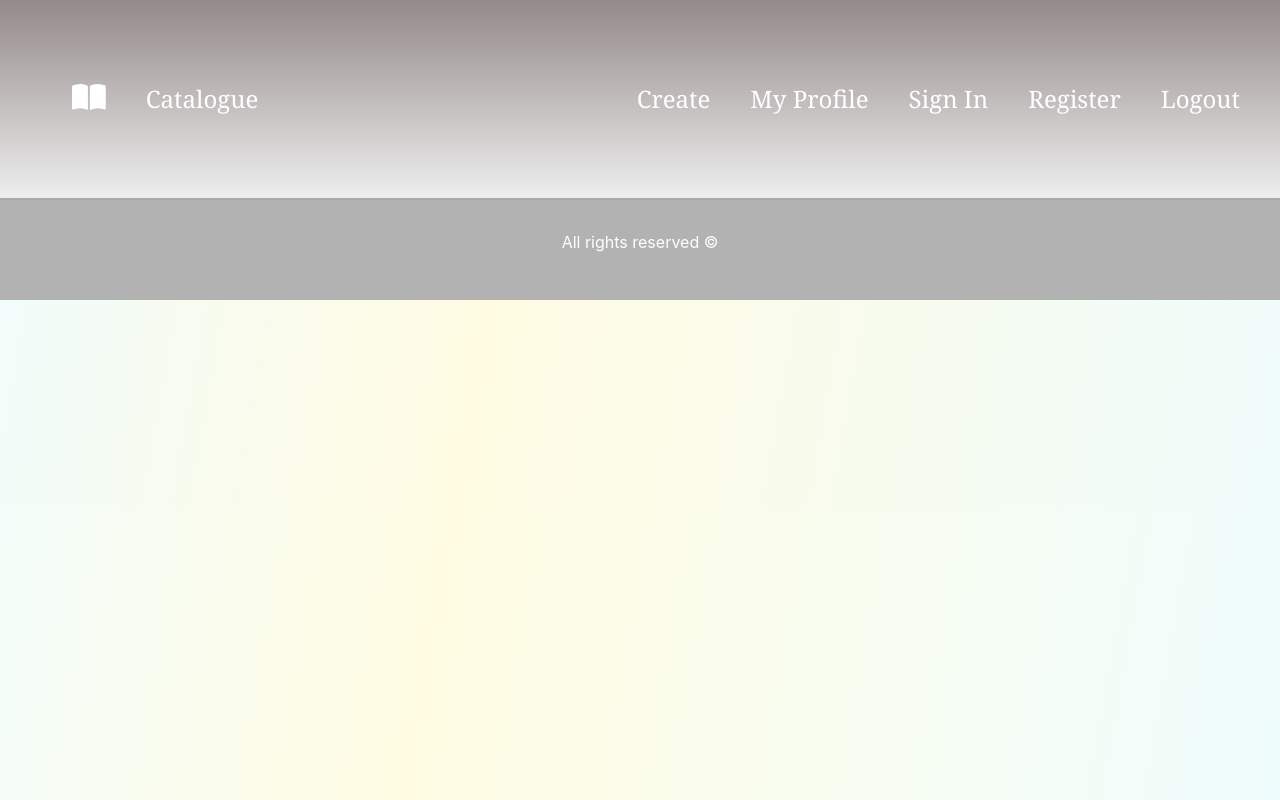
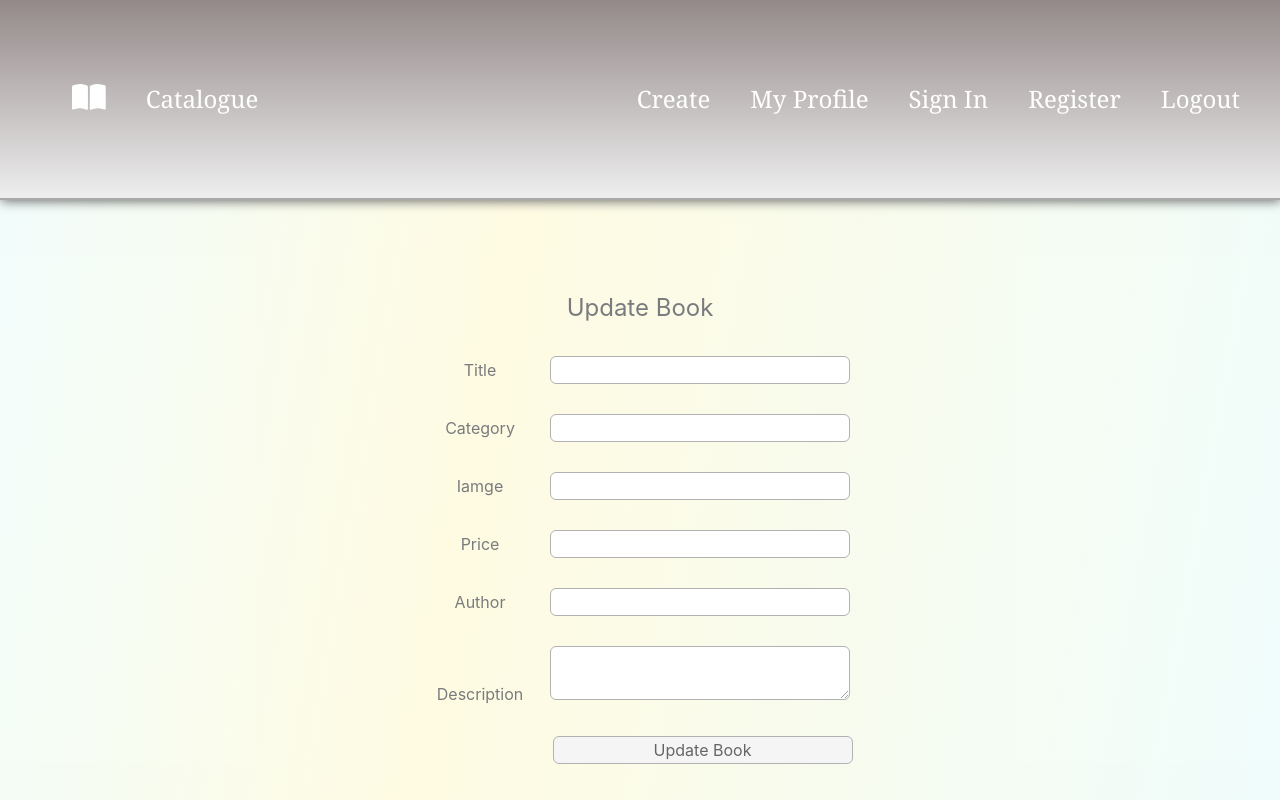
Before and after one commit to PanayotovaT/SoftUni_JS_React_La_Libreria, a React (Create React App) app: page /update/1 in a window 1280 px wide. Shown: the top 800 px of the page. Built offline with nearby package versions, Linux system fonts and the light colour scheme.

Commit message:
Added update component.

```diff
--- a/src/App.js
+++ b/src/App.js
@@ -8,6 +8,7 @@ import Home from './components/Home/Home';
 import Details from './components/Details/Details';
 import Catalogue from './components/Catalogue/Catalogue';
 import Create from './components/Create/Create';
+import UpdateBook from './components/UpdateBook/UpdateBook';
 
 function App() {
   return (
@@ -18,6 +19,7 @@ function App() {
         <Route path="/catalogue" element={<Catalogue />} />
         <Route path="/create" element={<Create />} />
         <Route path="/details/:bookId" element={<Details />} />
+        <Route path="/update/:bookId" element={<UpdateBook />} />
         <Route path="/login" element={<Login />} />
         <Route path="/register" element={<Register/>} />
       </Routes>
--- a/src/components/Home/Home.js
+++ b/src/components/Home/Home.js
@@ -1,6 +1,6 @@
 
 import './Home.css';
-import UncontrolledExample from './UncontrolledExample';
+import HomeSlide from './HomeSlide';
 
 const Home = () => {
     return (
@@ -12,7 +12,7 @@ const Home = () => {
                 <p>There are many variations of passages of Lorem Ipsum available, but the majority have suffered alteration in some form, by injected humour, or randomised words which don't look even slightly believable. If you are going to use a passage of Lorem Ipsum, you need to be sure there isn't anything embarrassing hidden in the middle of text. All the Lorem Ipsum generators on the Internet tend to repeat predefined chunks as necessary, making this the first true generator on the Internet. It uses a dictionary of over 200 Latin words, combined with a handful of model sentence structures, to generate Lorem Ipsum which looks reasonable. The generated Lorem Ipsum is therefore always free from repetition, injected humour, or non-characteristic words etc.</p>
 
             </article>
-            <UncontrolledExample />
+            <HomeSlide />
 
         </section>
     )
--- /dev/null
+++ b/src/components/Home/HomeSlide.js
@@ -0,0 +1,24 @@
+import Carousel from 'react-bootstrap/Carousel';
+import HomeSlideItem from './HomeSlideItem';
+const HomeSlide = () => {
+  return (
+    <Carousel>
+
+      <HomeSlideItem />
+      <Carousel.Item>
+        <img
+          className="d-block w-100"
+          src="https://images.theconversation.com/files/45159/original/rptgtpxd-1396254731.jpg?ixlib=rb-1.1.0&q=45&auto=format&w=754&fit=clip"
+          alt="First slide"
+        />
+        <Carousel.Caption>
+          <h3>No Books in the database!</h3>
+        </Carousel.Caption>
+      </Carousel.Item>
+
+
+    </Carousel>
+  );
+}
+
+export default HomeSlide;
--- /dev/null
+++ b/src/components/Home/HomeSlideItem.js
@@ -0,0 +1,24 @@
+import Carousel from 'react-bootstrap/Carousel';
+
+const HomeSlideItem = () => {
+
+    return (
+
+        <Carousel.Item>
+            <img
+                className="d-block w-100"
+                src="https://data.europa.eu/sites/default/files/news/2020-08-06-edp_book_club.png"
+                alt="Third slide"
+            />
+
+            <Carousel.Caption>
+                <h3>Third slide label</h3>
+                <p>
+                    Praesent commodo cursus magna, vel scelerisque nisl consectetur.
+                </p>
+            </Carousel.Caption>
+        </Carousel.Item>
+    );
+}
+
+export default HomeSlideItem;
--- a/src/components/Home/UncontrolledExample.js
+++ /dev/null
@@ -1,47 +0,0 @@
-import Carousel from 'react-bootstrap/Carousel';
-
-function UncontrolledExample() {
-  return (
-    <Carousel>
-      <Carousel.Item>
-        <img
-          className="d-block w-100"
-          src="https://images.theconversation.com/files/45159/original/rptgtpxd-1396254731.jpg?ixlib=rb-1.1.0&q=45&auto=format&w=754&fit=clip"
-          alt="First slide"
-        />
-        <Carousel.Caption>
-          <h3>First slide label</h3>
-          <p>Nulla vitae elit libero, a pharetra augue mollis interdum.</p>
-        </Carousel.Caption>
-      </Carousel.Item>
-      <Carousel.Item>
-        <img
-          className="d-block w-100"
-          src="https://images.theconversation.com/files/45159/original/rptgtpxd-1396254731.jpg?ixlib=rb-1.1.0&q=45&auto=format&w=754&fit=clip"
-          alt="Second slide"
-        />
-
-        <Carousel.Caption>
-          <h3>Second slide label</h3>
-          <p>Lorem ipsum dolor sit amet, consectetur adipiscing elit.</p>
-        </Carousel.Caption>
-      </Carousel.Item>
-      <Carousel.Item>
-        <img
-          className="d-block w-100"
-          src="holder.js/800x400?text=Third slide&bg=20232a"
-          alt="Third slide"
-        />
-
-        <Carousel.Caption>
-          <h3>Third slide label</h3>
-          <p>
-            Praesent commodo cursus magna, vel scelerisque nisl consectetur.
-          </p>
-        </Carousel.Caption>
-      </Carousel.Item>
-    </Carousel>
-  );
-}
-
-export default UncontrolledExample;
--- /dev/null
+++ b/src/components/UpdateBook/UpdateBook.css
@@ -0,0 +1,32 @@
+.update-section {
+    min-height: 80vh;
+    padding: 60px;
+    margin: 30px auto;
+}
+
+.update-form-fieldset {
+    /* border-radius: 8px; */
+    margin-bottom: 30px;
+    /* border: 1px solid grey; */
+}
+.update-form-legend {
+margin-bottom: 30px;
+}
+
+.update-form-field {
+    margin-bottom: 30px;
+}
+.update-form-field label {
+    width:100px;
+    margin-right: 20px;
+}
+
+.update-form-field input,
+.update-form-field textarea {
+    width: 300px;
+    border: 1px solid grey;
+    border-radius: 6px;
+}
+.update-btn {
+    margin-left: 125px;
+}
--- a/src/components/UpdateBook/UpdateBook.js
+++ b/src/components/UpdateBook/UpdateBook.js
@@ -0,0 +1,44 @@
+import './UpdateBook.css';
+
+const UpdateBook = () => {
+
+    return (
+        <section className="update-section">
+        <form className="update-form" method="POST">
+            <fieldset className="update-form-fieldset">
+                <legend className="update-form-legend" >Update Book</legend>
+                    <div className="update-form-field" >
+                        <label htmlFor="title">Title</label>
+                        <input type="text" id="title" name="title" />
+                    </div>
+                    <div className="update-form-field" >
+                        <label htmlFor="category">Category</label>
+                        <input type="text" id="category" name="category" />
+                    </div>
+
+                    <div className="update-form-field" >
+                        <label htmlFor="image">Iamge</label>
+                        <input type="text" id="image" name="imageUrl" />
+                    </div>
+                    <div className="update-form-field" >
+                        <label htmlFor="price">Price</label>
+                        <input type="number" id="price" name="price" />
+                    </div>
+                    <div className="update-form-field" >
+                        <label htmlFor="author">Author</label>
+                        <input type="text" id="author" name="author" />
+                    </div>
+                    <div className="update-form-field" >
+                        <label htmlFor="description">Description</label>
+                        <textarea type="text" id="description" name="description" />
+                    </div>
+                    <div className="update-form-field" >
+                        <input type="submit" className="update-btn" value="Update Book" />
+                    </div>
+            </fieldset>
+        </form>
+    </section>
+    )
+}
+
+export default UpdateBook;
```
Also changed, not shown: src/components/UpdateBook/UpdateBooks.css (deleted).
